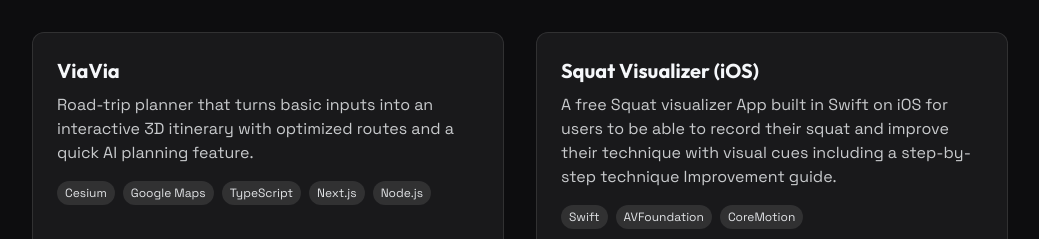
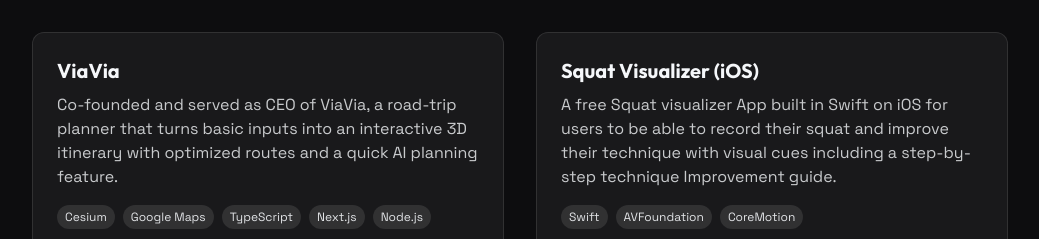
Before and after one commit to Klemenkocic/KlemenKocic, a Next.js app: page /work in a window 1280 px wide. Shown: the part 7949-8188 px from the top of the page, without its empty margins (120-1159 px from the left). Built offline with nearby package versions, Linux system fonts and the light colour scheme.

Commit message:
feat: clarify ViaVia role as Co-founder and CEO
Updated ViaVia project description to reflect leadership role as Co-founder and CEO rather than implying direct development work.

🤖 Generated with [Claude Code](https://claude.com/claude-code)

Co-Authored-By: Claude <noreply@anthropic.com>

```diff
--- a/content/workData.ts
+++ b/content/workData.ts
@@ -171,7 +171,7 @@ export const projects: Project[] = [
   {
     name: "ViaVia",
     summary:
-      "Road-trip planner that turns basic inputs into an interactive 3D itinerary with optimized routes and a quick AI planning feature.",
+      "Co-founded and served as CEO of ViaVia, a road-trip planner that turns basic inputs into an interactive 3D itinerary with optimized routes and a quick AI planning feature.",
     tech: ["Cesium", "Google Maps", "TypeScript", "Next.js", "Node.js"],
     video: {
       label: "ViaVia — Road-trip planner demo",
```
